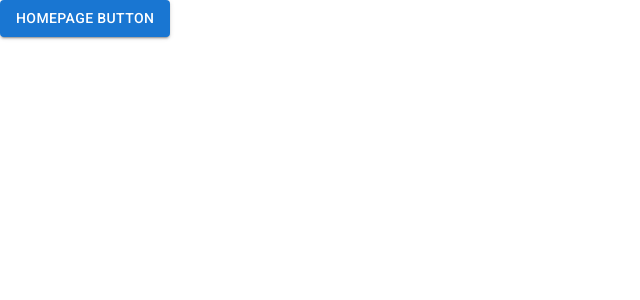
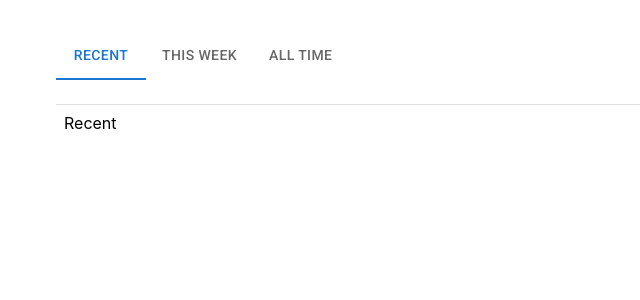
Before and after one commit to brgltd/amazon-forest-crypto, a Next.js app: page / in a window 1280 px wide. Shown: the top 300 px of the page, without its empty margins (0-640 px from the left). Built offline with nearby package versions, Linux system fonts and the light colour scheme.

Commit message:
feat: add basic tabs

```diff
--- a/pages/index.js
+++ b/pages/index.js
@@ -1,11 +1,52 @@
+import { useState } from "react";
 import Head from "next/head";
-import Button from "@mui/material/Button";
+import Tabs from "@mui/material/Tabs";
+import Tab from "@mui/material/Tab";
+import Box from "@mui/material/Box";
+import Typography from "@mui/material/Box";
+import useMediaQuery from "@mui/material/useMediaQuery";
+// import { useTheme } from "@mui/material/styles";
+
+function TabPanel({ children, value, index }) {
+  return (
+    <div
+      role="tabpanel"
+      hidden={value !== index}
+      id={`images-tab-${index}`}
+      aria-labelledby={`images-tabpanel-${index}`}
+    >
+      {value === index && (
+        <Box sx={{ p: 1, m: 3, borderTop: 1, borderColor: "divider" }}>
+          <Typography>{children}</Typography>
+        </Box>
+      )}
+    </div>
+  );
+}
+
+function getAriaProps(i) {
+  return {
+    id: `images-tab-${i}`,
+    "aria-controls": `images-tabpanel-${i}`,
+  };
+}
 
 export default function Home() {
+  const [value, setValue] = useState(0);
+  // const theme = useTheme();
+
+  const isDesktop = useMediaQuery("(min-width:380px)");
+  // const isDesktop = useMediaQuery(theme.breakpoints.up("sm"));
+  const orientation = isDesktop ? "horizontal" : "vertical";
+
+  function onChange(event, newValue) {
+    setValue(newValue);
+  }
+
   return (
     <>
       <Head>
-        <title>Amazon forest crypto</title>
+        <title>Amazon Forest Crypto</title>
         <meta
           name="description"
           content="Create NFTs from your favorite Amazon photos and help save the forest"
@@ -17,7 +58,34 @@ export default function Home() {
         <link rel="icon" href="/favicon.ico" />
       </Head>
       <div>
-        <Button variant="contained">Homepage button</Button>
+        <div style={{ margin: "32px" }}>
+          <Box>
+            <Box>
+              <Tabs
+                value={value}
+                onChange={onChange}
+                aria-label="amazon images tabs"
+                variant="scrollable"
+                scrollButtons="auto"
+                sx={{ marginLeft: 3 }}
+                orientation={orientation}
+              >
+                <Tab label="Recent" {...getAriaProps(0)} />
+                <Tab label="This Week" {...getAriaProps(1)} />
+                <Tab label="All Time" {...getAriaProps(2)} />
+              </Tabs>
+            </Box>
+            <TabPanel value={value} index={0}>
+              Recent
+            </TabPanel>
+            <TabPanel value={value} index={1}>
+              This Week
+            </TabPanel>
+            <TabPanel value={value} index={2}>
+              All Time
+            </TabPanel>
+          </Box>
+        </div>
       </div>
     </>
   );
```
Also changed, not shown: components/tabs.js (added), 1 other file (tests, documents, lock files or other folders).
